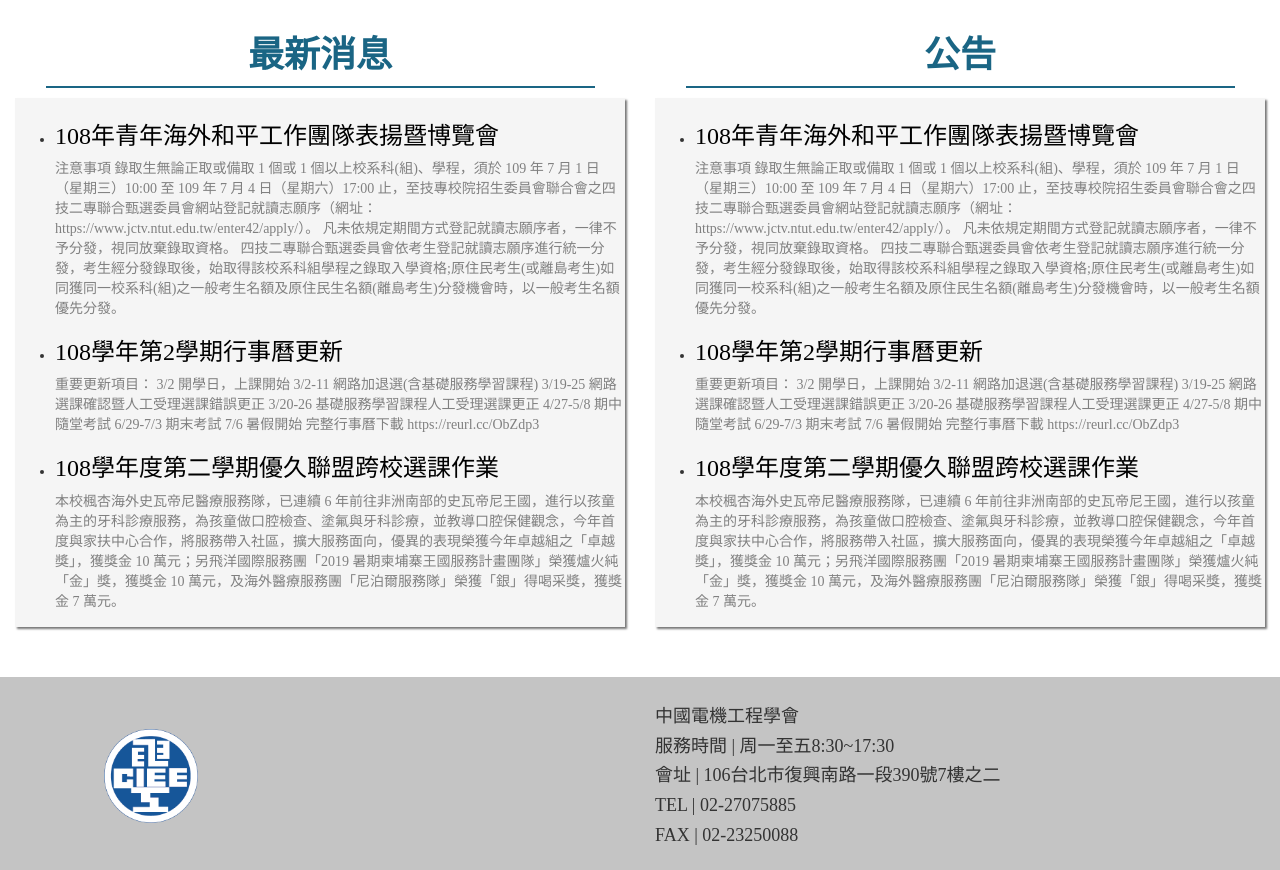
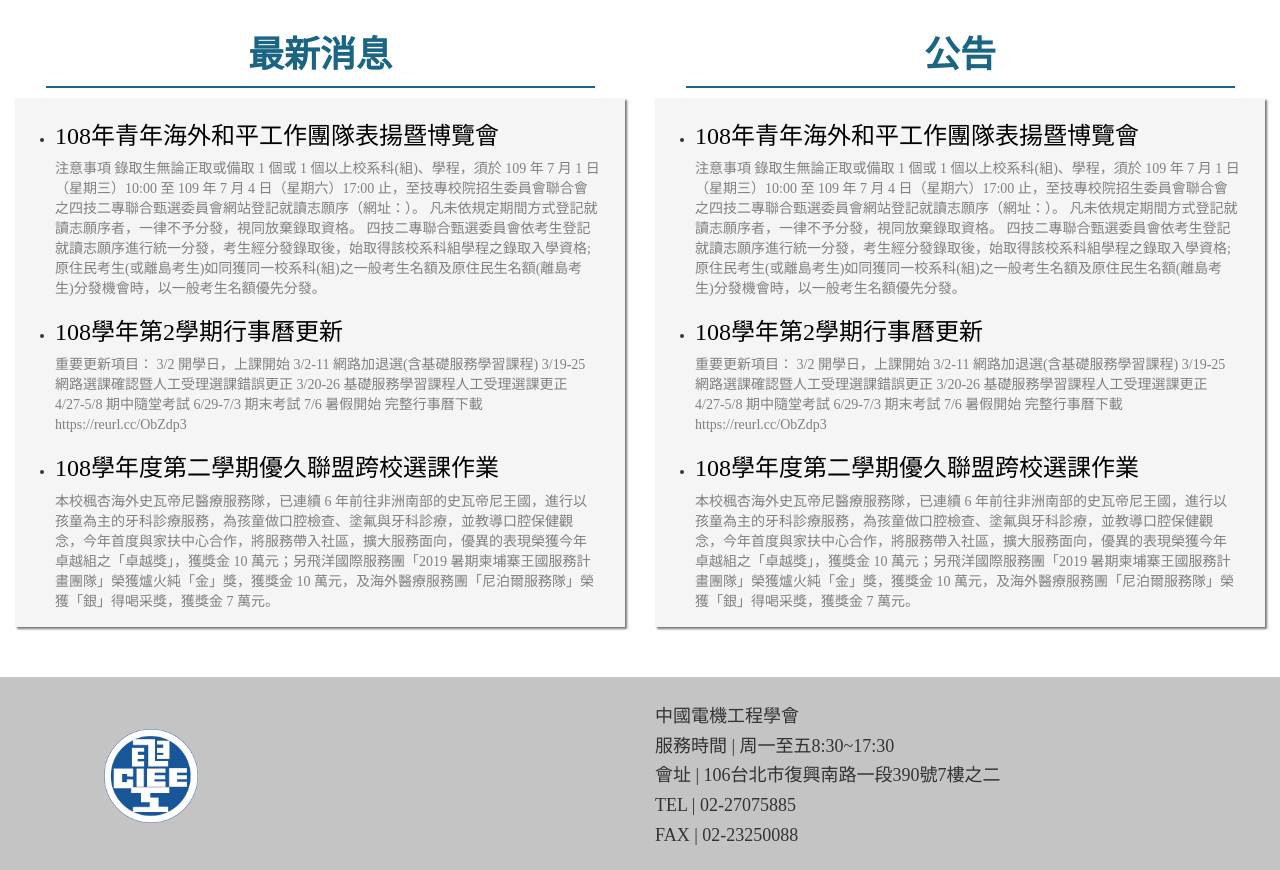
Before and after one commit to johnny031/temp, a Jekyll site: the page built from index.html, in a window 1280 px wide and 1400 px high, scrolled down 80 px, cut to the strip 524-1394 px from the top of the window. Built offline with Jekyll 4.4.1, drawn with Linux system fonts in a browser that asks for light colours; some web fonts are replaced.

Commit message:
adjust padding on mobile

```diff
--- a/_posts/2018-08-22-kiwifruit.md
+++ b/_posts/2018-08-22-kiwifruit.md
@@ -5,5 +5,5 @@
 ---
 
 注意事項
-錄取生無論正取或備取 1 個或 1 個以上校系科(組)、學程，須於 109 年 7 月 1 日（星期三）10:00 至 109 年 7 月 4 日（星期六）17:00 止，至技專校院招生委員會聯合會之四技二專聯合甄選委員會網站登記就讀志願序（網址：https://www.jctv.ntut.edu.tw/enter42/apply/）。 凡未依規定期間方式登記就讀志願序者，一律不予分發，視同放棄錄取資格。
+錄取生無論正取或備取 1 個或 1 個以上校系科(組)、學程，須於 109 年 7 月 1 日（星期三）10:00 至 109 年 7 月 4 日（星期六）17:00 止，至技專校院招生委員會聯合會之四技二專聯合甄選委員會網站登記就讀志願序（網址：）。 凡未依規定期間方式登記就讀志願序者，一律不予分發，視同放棄錄取資格。
 四技二專聯合甄選委員會依考生登記就讀志願序進行統一分發，考生經分發錄取後，始取得該校系科組學程之錄取入學資格;原住民考生(或離島考生)如同獲同一校系科(組)之一般考生名額及原住民生名額(離島考生)分發機會時，以一般考生名額優先分發。
--- a/_sass/home.scss
+++ b/_sass/home.scss
@@ -9,6 +9,8 @@
     margin: 10px auto;
     padding: 10px 0;
   }
+  ul {
+    padding: 0 25px 0 40px;
     li {
       font-family: "GenSenRounded";
       .excerpt {
@@ -23,9 +25,23 @@
         color: #1a6584;
       }
     }
+  }
   .border {
     padding: 5px 0;
     box-shadow: 2px 2px 2px rgb(119, 119, 119);
     background-color: whitesmoke;
   }
 }
+@media only screen and (max-width: 475px) {
+  #home {
+    .row {
+      padding: 0;
+    }
+    .col-md-6 {
+      padding: 0 0 30px 0;
+    }
+    ul {
+      padding: 0 25px 0 40px;
+    }
+  }
+}
```
Also changed, not shown: 3 other files. Lines whose indentation alone changed are shown as unchanged.
